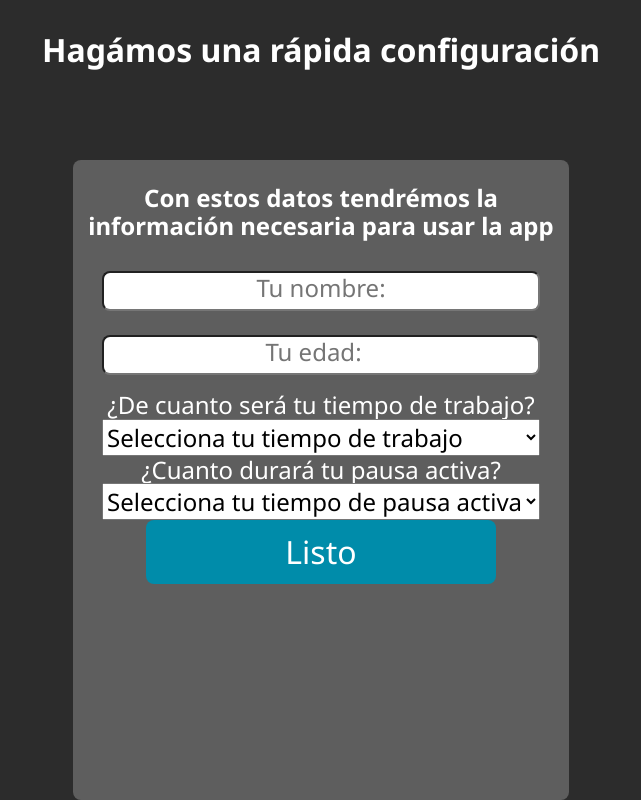
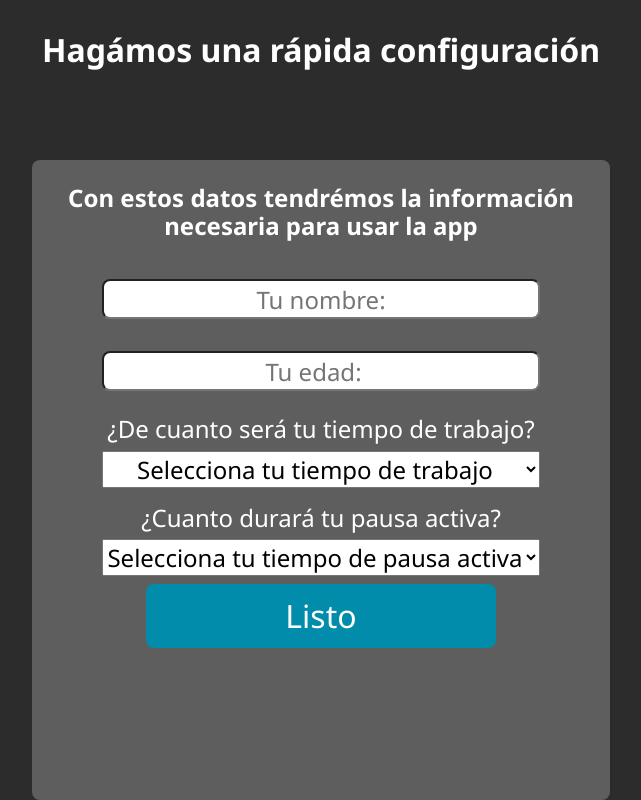
Before and after one commit to isrameve/breaky-react, a React (Vite) app: page / in a window 1280 px wide. Shown: the whole page, without its empty margins (319-960 px from the left). Built offline with nearby package versions, Linux system fonts and the light colour scheme.

Commit message:
implementados estilos para que sea mas legible las fuentes en movil

```diff
--- a/src/components/CardBackgroundGrey/CardBackgroundGrey.module.scss
+++ b/src/components/CardBackgroundGrey/CardBackgroundGrey.module.scss
@@ -6,7 +6,7 @@
 
   text-align: center;
 
-  width: 60%;
+  width: 70%;
   height: 50%;
   border-radius: $general-radius;
   background-color: $color-card;
@@ -20,7 +20,7 @@
 
   text-align: center;
 
-  width: 60%;
+  width: 70%;
   height: 80%;
   padding-top: 24px;
   border-radius: $general-radius;
--- a/src/components/UserForm/UserForm.module.scss
+++ b/src/components/UserForm/UserForm.module.scss
@@ -5,16 +5,25 @@
 .ContainerForm {
   display: flex;
   flex-direction: column;
+  align-items: center;
 
   padding-top: 24px;
   .formLabel {
     font-size: 1.5rem;
+    margin-bottom: 8px;
   }
   input {
     margin-top: 8px;
     height: 40px;
     border-radius: $general-radius;
     margin-bottom: 16px;
+
+    font-size: 1.5rem;
+    text-align: center;
+  }
+  option {
+    font-size: 1.5rem;
+    text-align: center;
   }
 
   input::placeholder {
@@ -35,4 +44,13 @@
 .formGroup {
   display: flex;
   flex-direction: column;
+
+  width: 100%;
+  margin-top: 8px;
 }
+
+@media (width <= $breakpoint-mobile-min) {
+  .formGroup {
+    width: 80%;
+  }
+}
```
